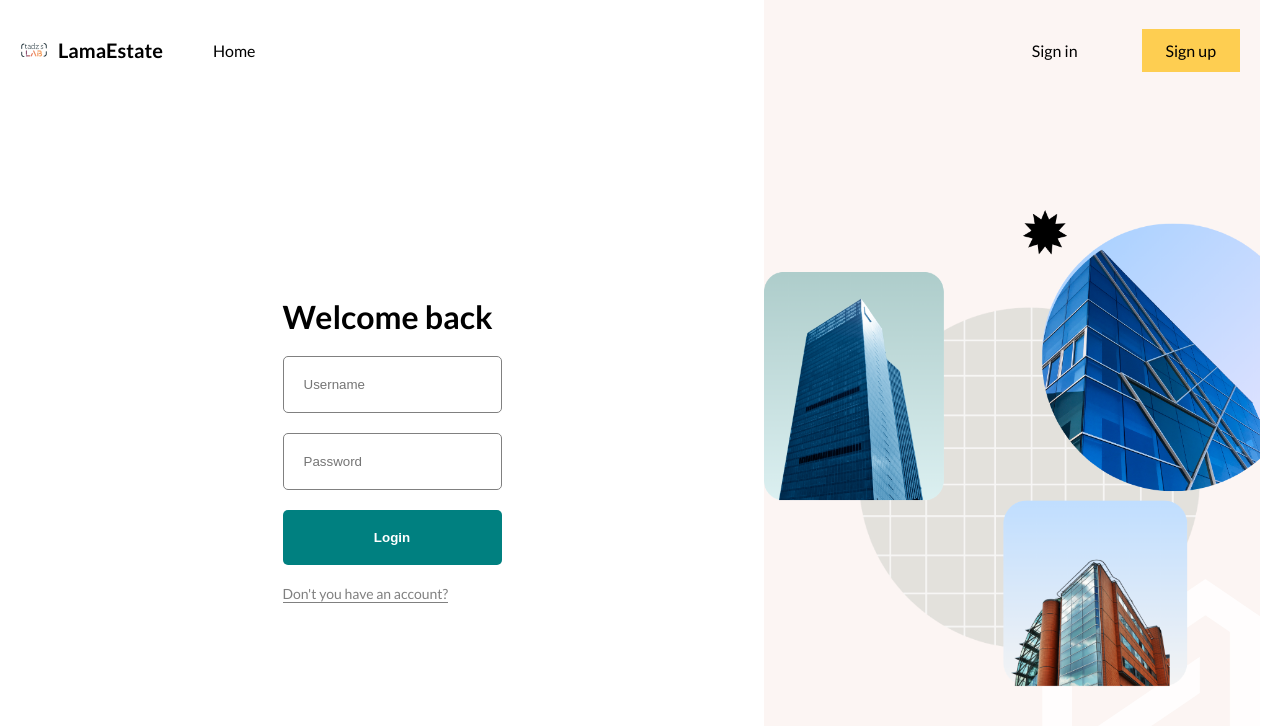
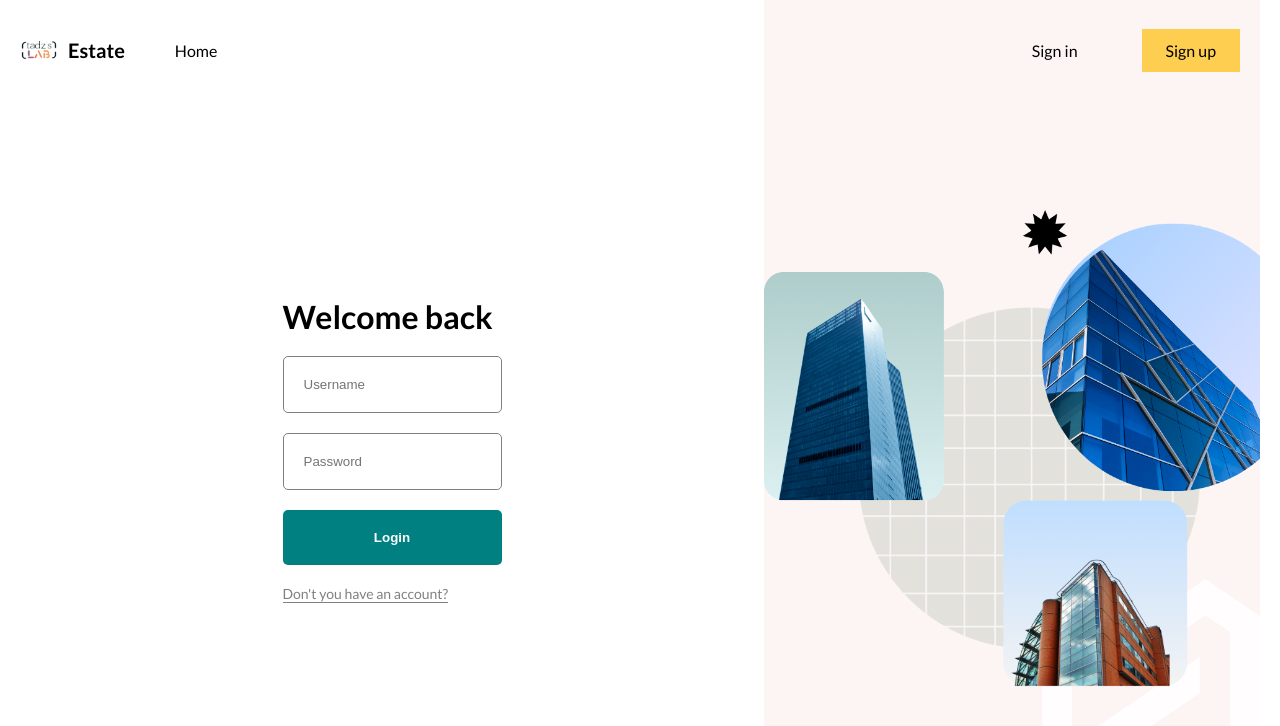
Before and after one commit to Stam2000/full-stack-estate-main, a React (Vite) app in the folder client/: page /login in a window 1280 px wide. Shown: the top 726 px of the page. Built offline with nearby package versions, Linux system fonts and the light colour scheme; no server answers.

Commit message:
Update Logo  and

```diff
--- a/client/src/components/navbar/Navbar.jsx
+++ b/client/src/components/navbar/Navbar.jsx
@@ -19,7 +19,7 @@ function Navbar() {
       <div className="left">
         <a href="/" className="logo">
           <img src="/logo.png" alt="" />
-          <span>LamaEstate</span>
+          <span>Estate</span>
         </a>
         <a href="/">Home</a>
       </div>
--- a/client/src/components/navbar/navbar.scss
+++ b/client/src/components/navbar/navbar.scss
@@ -32,7 +32,7 @@ nav {
       gap: 10px;
 
       img {
-        width: 28px;
+        width: 38px;
       }
 
       span {
--- a/client/src/components/pin/Pin.jsx
+++ b/client/src/components/pin/Pin.jsx
@@ -1,10 +1,20 @@
 import { Marker, Popup } from "react-leaflet";
 import "./pin.scss";
 import { Link } from "react-router-dom";
+import L from 'leaflet';
+
+delete L.Icon.Default.prototype._getIconUrl;
+
+L.Icon.Default.mergeOptions({
+    iconRetinaUrl: require('leaflet/dist/images/marker-icon-2x.png'),
+    iconUrl: require('leaflet/dist/images/marker-icon.png'),
+    shadowUrl: require('leaflet/dist/images/marker-shadow.png')
+});
+
 
 function Pin({ item }) {
   return (
-    <Marker position={[item.latitude, item.longitude]}>
+    <Marker  position={[item.latitude, item.longitude]}>
       <Popup>
         <div className="popupContainer">
           <div className="textContainer">
```
